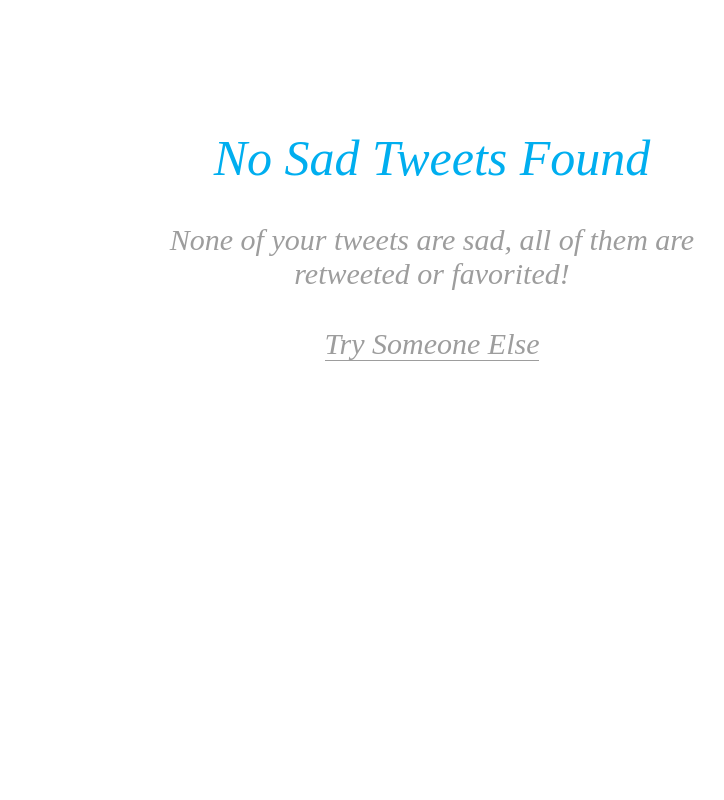
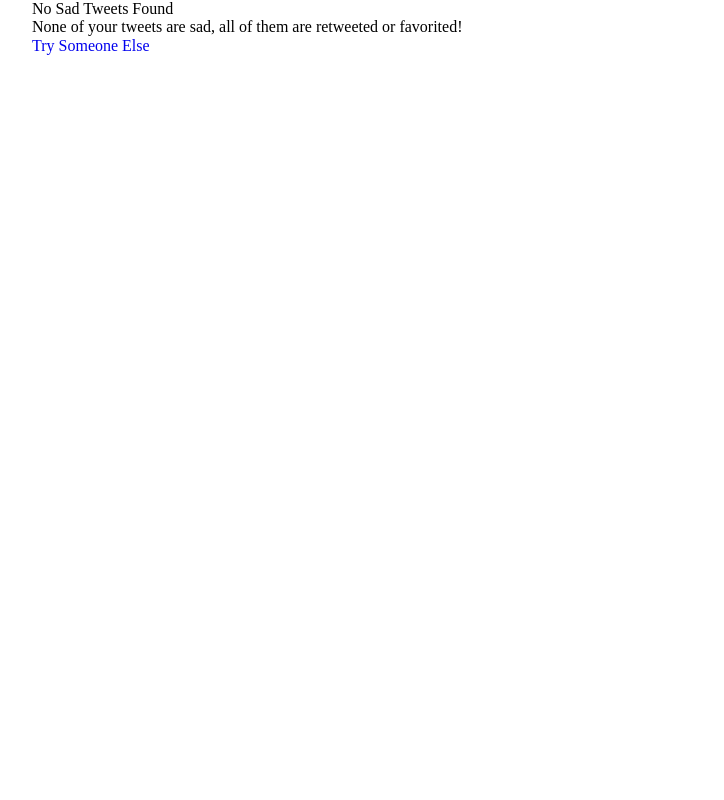
Before and after one commit to Prty/sadtweets, a Node project: template public/index2.html in a window 1280 px wide. Shown: the whole page, without its empty margins (208-932 px from the left). Run offline with Node 20 templates, Linux system fonts and the light colour scheme; the template is opened without the code that fills it, so the values that code supplies are empty; some libraries are stand-ins or nearby versions.

Commit message:
made styling changes

```diff
--- a/public/css/main.css
+++ b/public/css/main.css
@@ -6,10 +6,10 @@ a {
 	text-decoration: none;
 }
 .wrapper {
-	width: 780px;
+	width: 800px;
 	margin: 0 auto;
 	display: none;
-	/*height: 100%;*/
+	height: 100%;
 }
 .logo {
 	width: 650px;
@@ -324,42 +305,10 @@ input:focus, textarea:focus {
 
 
 
-/*  													*/
-/* 		PAGE (no tweets, user name) 		*/
-/*														*/
 
+.play {
+	width: 250px;
+	height: 60px;
+	background-color: lime;
 
-
-
-.page {
-	text-align: center;
-	color: #00aeef;
-	font-family: "Times New Roman",Georgia,Serif;
-	font-style: italic;
-	top: 140px;
-	width: 560px;
-	margin: 0 auto;
-	margin-top: 130px;
-	text-align: center;
 }
-
-.pagetitle {
-	font-size: 50px;
-	margin-bottom: 35px;
-}
-
-.pagetitle a {
-	color: #00aeef;
-}
-
-.pagetext {
-	font-size: 30px;
-	color: #9d9d9d;
-	margin-bottom: 35px;
-}
-
-.pagelink {
-	font-size: 30px;
-	color: #9d9d9d;
-	border-bottom: 1px solid;
-}
--- a/public/tweets.html
+++ b/public/tweets.html
@@ -22,7 +22,7 @@
                             <div class="handle">@tomgalle</div>
                         </div> <!-- profile -->
 
-                        <div class="tweettext">My 2nd Boring Tweet... this tweet is really long i hope u like it but do u? it just keeps going yo lol lol lol woooooop wpowepo wpo epwoew powe</div>
+                        <div class="tweettext">My 2nd Boring Tweet...</div>
                         <div class="line"></div>
 
                         <div class="tweetbottom">
@@ -109,7 +109,7 @@
                             <div class="handle">@tomgalle</div>
                         </div> <!-- profile -->
 
-                        <div class="tweettext">My 2nd Boring Tweet... this tweet is really long I hope you like it</div>
+                        <div class="tweettext">My 2nd Boring Tweet...</div>
                         <div class="line"></div>
 
                         <div class="tweetbottom">
```
Also changed, not shown: other parts of public/css/main.css (+17 -36 lines), public/index.html (+8 -22 lines).
